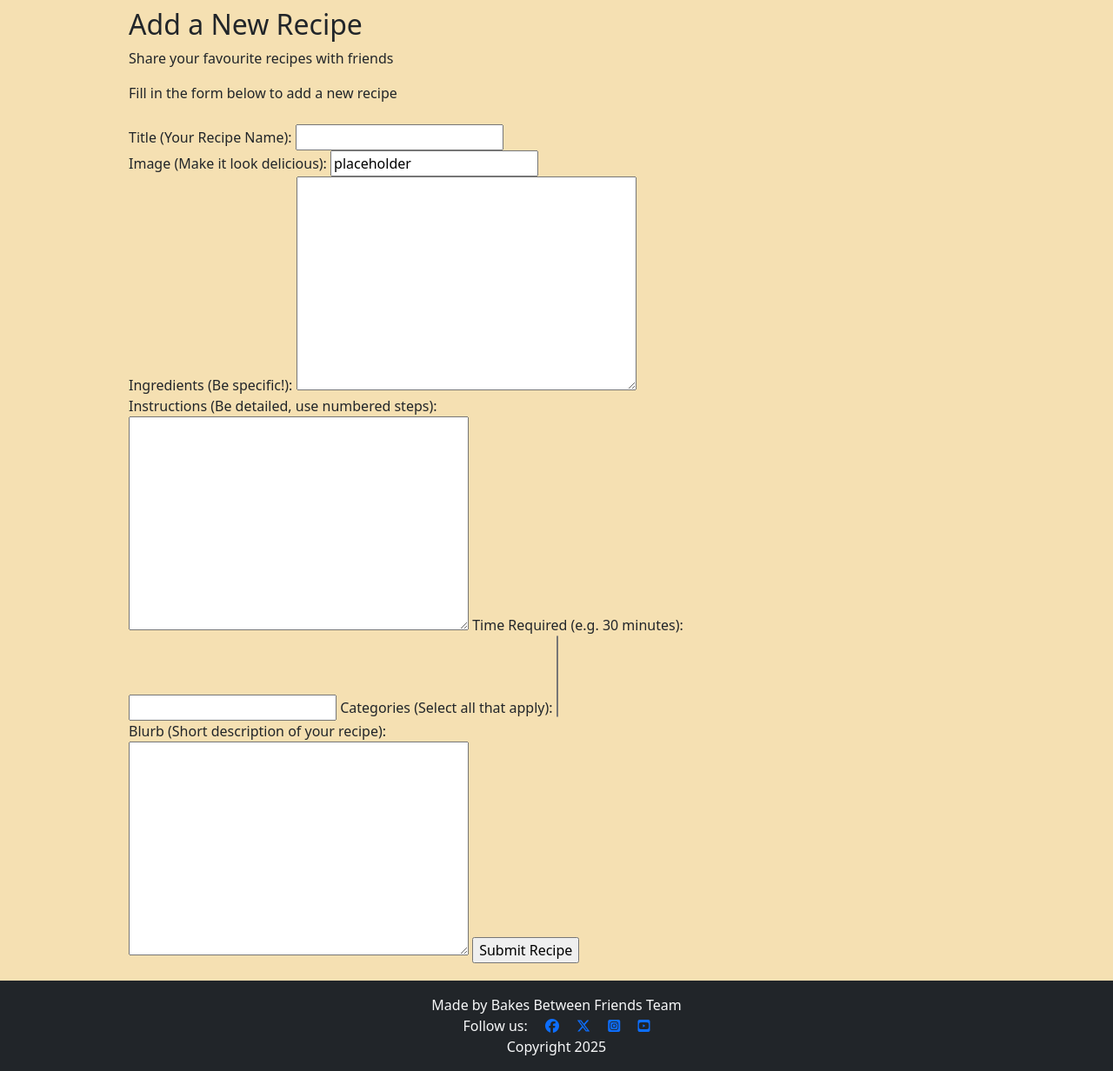
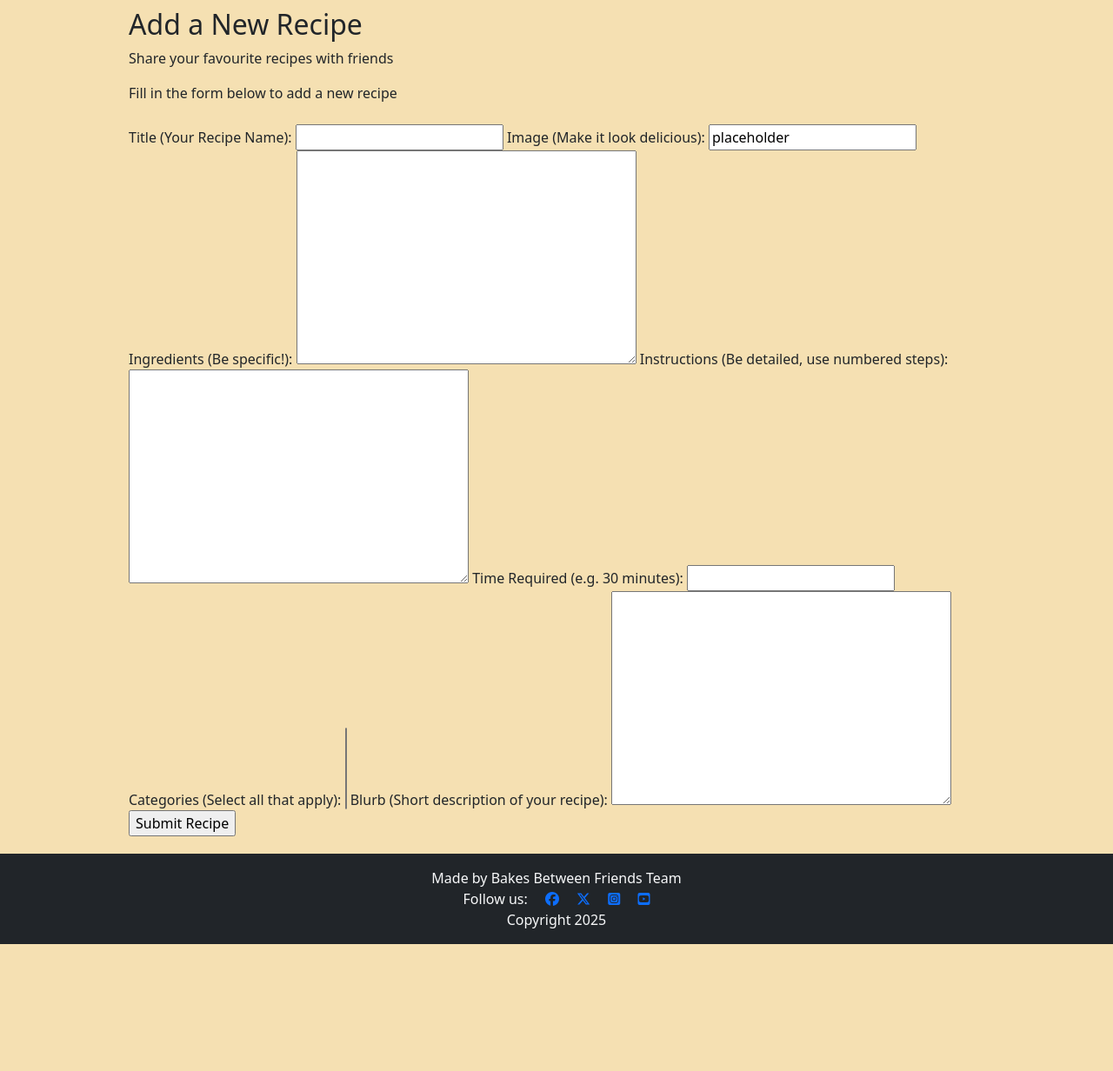
Before and after one commit to JakeCRichards/BakesBetweenFriends, a Django app: page /recipes/create/ in a window 1280 px wide. Shown: the part 75-1307 px from the top of the page at 87% size. After the commit the page ends 1161 px from the top, so only its background shows below. Run offline with Django 4.2, Linux system fonts and the light colour scheme; the visitor is signed in with stand-in values (Sample User, id 1); data that the repository does not hold is empty; some libraries are stand-ins or nearby versions; some web fonts are replaced.

Commit message:
Update README with new images and enhance recipe form layout for better user experience

```diff
--- a/recipes/templates/recipes/recipe_form.html
+++ b/recipes/templates/recipes/recipe_form.html
@@ -4,7 +4,7 @@
 {% block content %}
 <div class="container mt-4">
     <div class="row">
-        <div class="col-8">
+        <div class="col-12">
             <h2>Add a New Recipe</h2>
             <p>Share your favourite recipes with friends</p>
             <p>Fill in the form below to add a new recipe</p>
```
Also changed, not shown: README.md, static/assets/images/readme/Logged-in.png (added), static/assets/images/readme/Logged-out.png (added), static/assets/images/readme/Responsive-recipe_detail.png (added), static/assets/images/readme/Sign-in.png (added), static/assets/images/readme/Sign-up.png (added).
